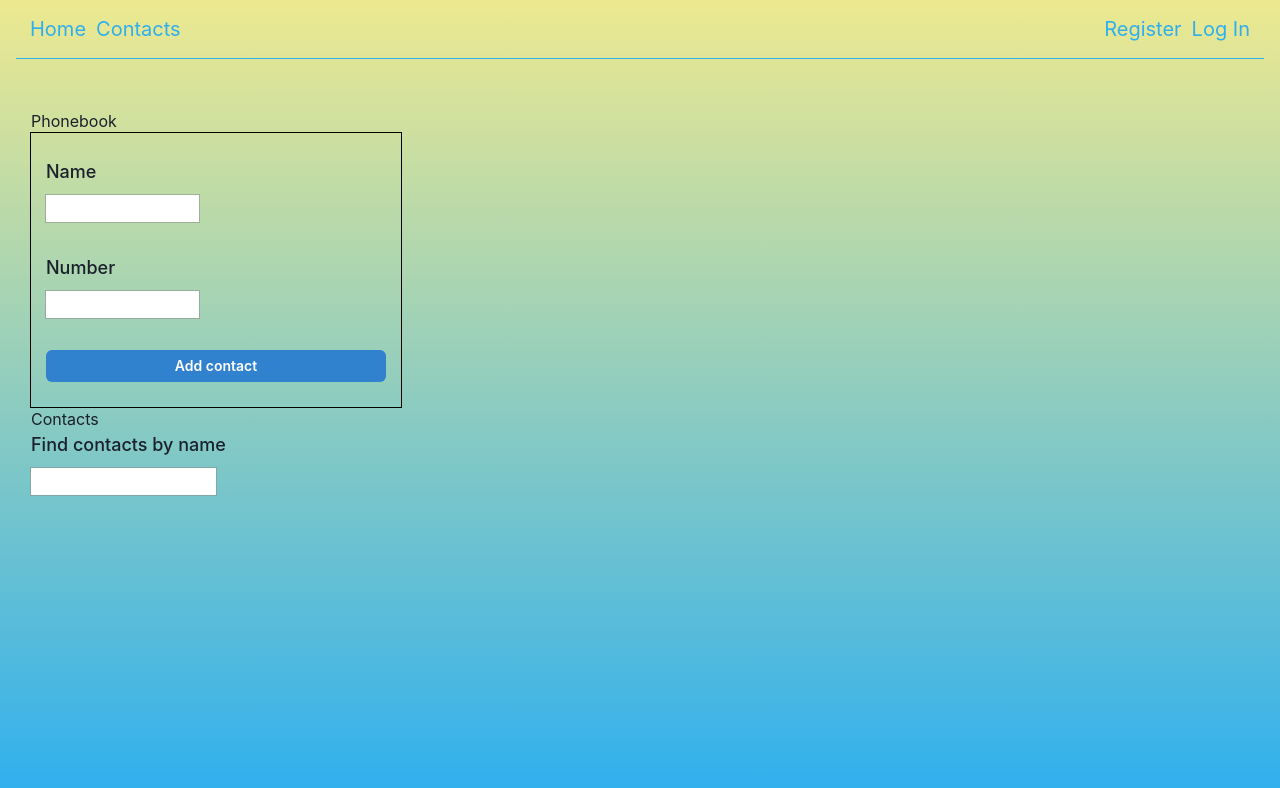
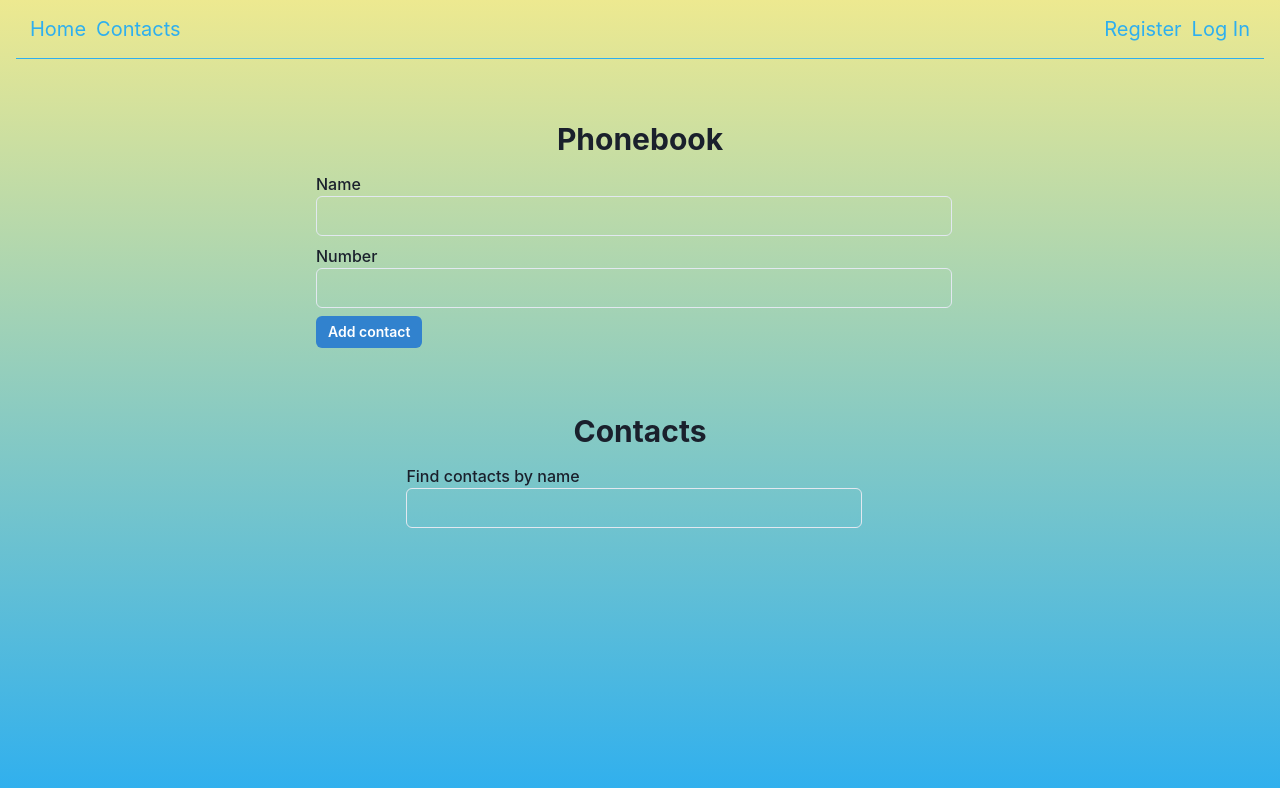
Before and after one commit to Kate-Mil/goit-react-hw-08-phonebook, a React (Create React App) app: page /goit-react-hw-08-phonebook/contacts in a window 1280 px wide. Shown: the top 788 px of the page. Built offline with nearby package versions, Linux system fonts and the light colour scheme; no server answers.

Commit message:
add stilization of contacts

```diff
--- a/src/components/ContactForm/ContactForm.js
+++ b/src/components/ContactForm/ContactForm.js
@@ -1,9 +1,7 @@
 import { useState } from 'react';
-// import { nanoid } from 'nanoid';
 import { useDispatch, useSelector } from 'react-redux';
 import { addContact, selectContacts } from '../../redux';
-import css from './ContactForm.module.css';
-import { Button } from '@chakra-ui/react';
+import { Button, FormControl, FormLabel, Input } from '@chakra-ui/react';
 
 const ContactForm = () => {
   const contacts = useSelector(selectContacts);
@@ -50,11 +48,10 @@ const ContactForm = () => {
   };
 
   return (
-    <form className={css.contact__form} onSubmit={hendlSubmit}>
-      <label className={css.contact__lable}>
+    <FormControl mb="50px" onSubmit={hendlSubmit}>
+      <FormLabel>
         Name
-        <input
-          className={css.contact__input}
+        <Input
           value={name}
           onChange={hendlChange}
           type="text"
@@ -63,11 +60,10 @@ const ContactForm = () => {
           title="Name may contain only letters, apostrophe, dash and spaces. For example Adrian, Jacob Mercer, Charles de Batz de Castelmore d'Artagnan"
           required
         />
-      </label>
-      <label className={css.contact__lable}>
+      </FormLabel>
+      <FormLabel>
         Number
-        <input
-          className={css.contact__input}
+        <Input
           value={number}
           onChange={hendlChange}
           type="tel"
@@ -76,11 +72,11 @@ const ContactForm = () => {
           title="Phone number must be digits and can contain spaces, dashes, parentheses and can start with +"
           required
         />
-      </label>
+      </FormLabel>
       <Button size="sm" colorScheme="blue" type="submit">
         Add contact
       </Button>
-    </form>
+    </FormControl>
   );
 };
 
--- a/src/components/Filter/Filter.js
+++ b/src/components/Filter/Filter.js
@@ -1,6 +1,6 @@
-import css from './Filter.module.css';
 import { useDispatch, useSelector } from 'react-redux';
 import { changeFilter, selectFilter } from '../../redux';
+import { FormLabel, Input } from '@chakra-ui/react';
 
 export default function Filer() {
   const filter = useSelector(selectFilter);
@@ -11,10 +11,9 @@ export default function Filer() {
     dispatch(changeFilter(input));
   };
   return (
-    <label className={css.contact__lable}>
+    <FormLabel>
       Find contacts by name
-      <input
-        className={css.contact__input}
+      <Input
         onChange={onChange}
         value={filter}
         type="text"
@@ -22,6 +21,6 @@ export default function Filer() {
         title="Name may contain only letters, apostrophe, dash and spaces. For example Adrian, Jacob Mercer, Charles de Batz de Castelmore d'Artagnan"
         required
       />
-    </label>
+    </FormLabel>
   );
 }
--- a/src/pages/Contacts.js
+++ b/src/pages/Contacts.js
@@ -1,15 +1,23 @@
 import ContactList from '../components/ContactList/ContactList';
 import ContactForm from '../components/ContactForm/ContactForm';
 import Filer from '../components/Filter/Filter';
+import { Container, Heading } from '@chakra-ui/react';
 
 export default function Contacts() {
   return (
-    <div style={{ paddingLeft: 15 }}>
-      <h1 className="contact_title">Phonebook</h1>
+    <Container
+      maxW="2xl"
+      p="12px"
+      centerContent
+      display="flex"
+      flex-derection="column"
+      gap="15px"
+    >
+      <Heading size="lg">Phonebook</Heading>
       <ContactForm />
-      <h2 className="contact__title">Contacts</h2>
+      <Heading size="lg">Contacts</Heading>
       <Filer />
       <ContactList />
-    </div>
+    </Container>
   );
 }
--- a/src/pages/Home.js
+++ b/src/pages/Home.js
@@ -4,7 +4,7 @@ import { Heading } from '@chakra-ui/react';
 export default function Home() {
   return (
     <Container maxW="2xl" p="12px" mt="90px" centerContent>
-      <Heading size="lg" mb={2} color="#2EAFEF" textShadow="2px 2px grey">
+      <Heading size="4xl" mb={2} color="#2EAFEF" textShadow="2px 2px grey">
         Phonebook
       </Heading>
     </Container>
```
